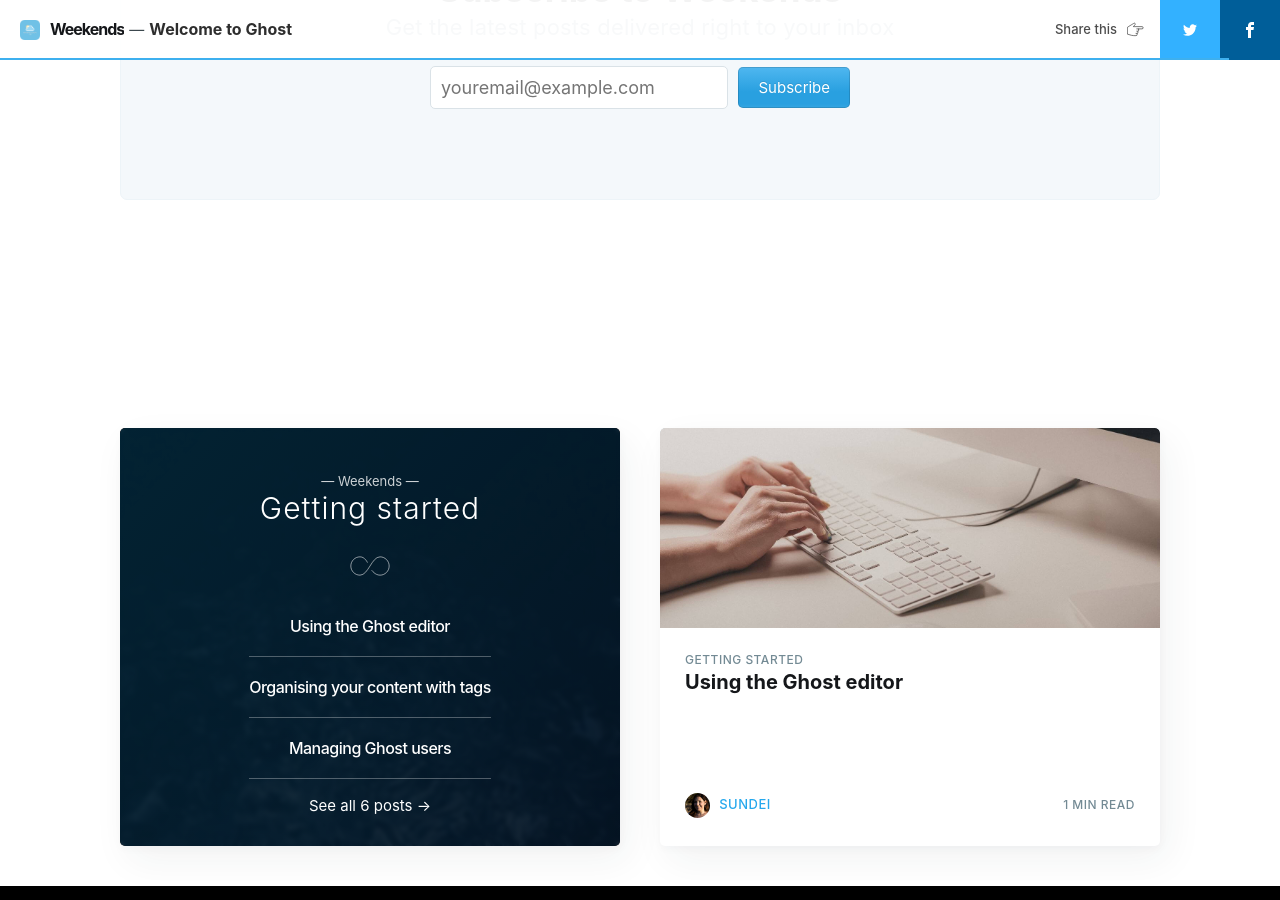
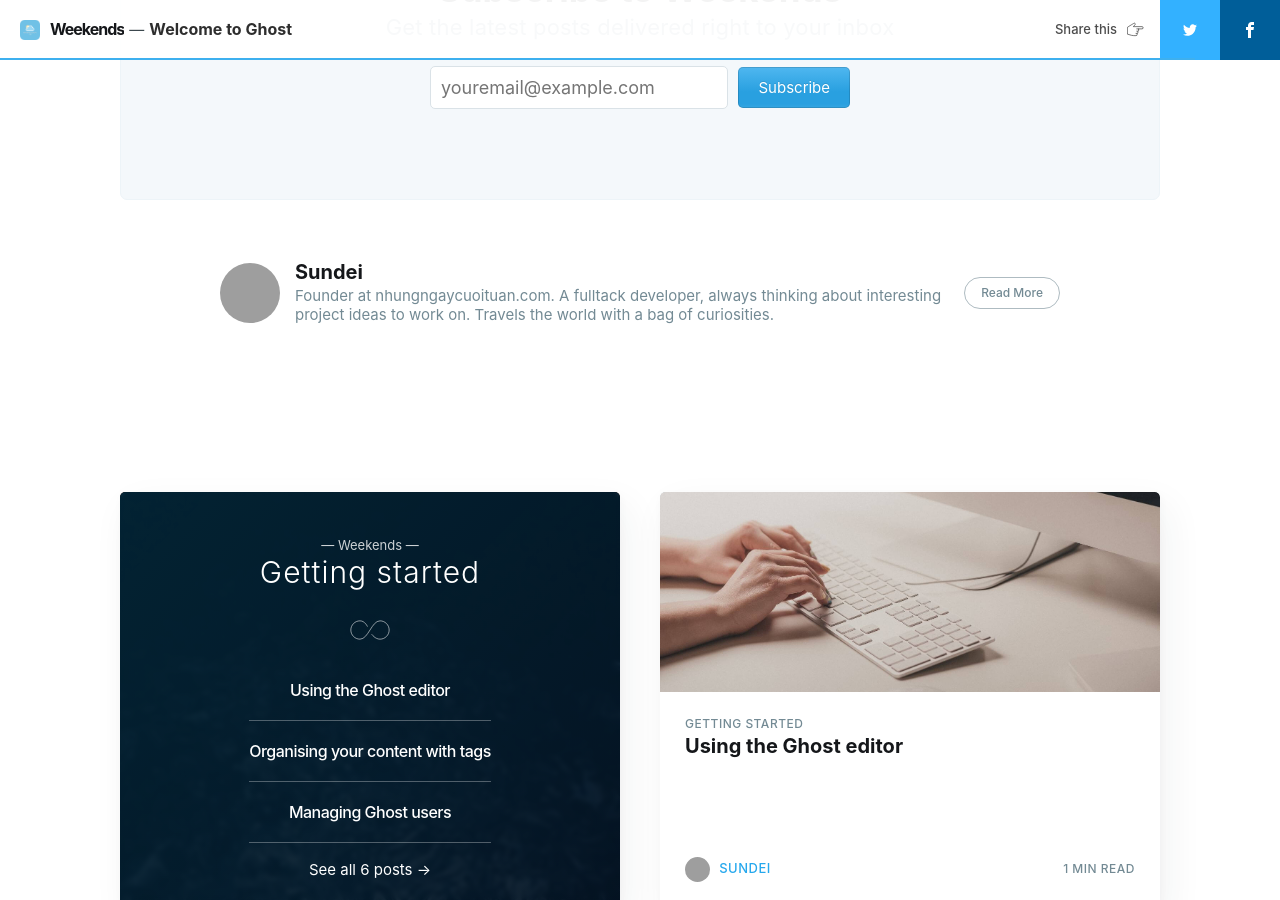
Before and after one commit to tuannguyenht/nhungngaycuoituan, a Jekyll site: the page built from _posts/2017-07-27-welcome.md, in a window 1280 px wide and 900 px high, scrolled down 2173 px. Built offline with Jekyll 4.4.1, drawn with Linux system fonts in a browser that asks for light colours; nearby versions of some CDN libraries; comment, search, counter and statistics services are not loaded; grey boxes are pictures that could not be loaded.

Commit message:
change sundei

```diff
--- a/_data/authors.yml
+++ b/_data/authors.yml
@@ -16,10 +16,10 @@
   url_full: http://sundei.nhungngaycuoituan.com/
   url: sundei.nhungngaycuoituan.com
   bio: Founder at nhungngaycuoituan.com. A fulltack developer, always thinking about interesting project ideas to work on. Travels the world with a bag of curiosities.
-  picture: assets/images/hannah.jpg
+  picture: https://tinyurl.com/abnj7a43
   facebook: tuannguyen612
   twitter: False
-  cover: assets/images/hannah-cover.jpg
+  cover: https://149351115.v2.pressablecdn.com/wp-content/uploads/2017/02/TheDeveloperCoverLetter-1024x395.jpg
 john:
   username: john
   name: John O'Nolan
--- a/_layouts/post.html
+++ b/_layouts/post.html
@@ -42,7 +42,7 @@
             </header>
 
             {% if page.cover %}
-            <figure class="post-full-image" style="background-image: url({{ site.baseurl }}{{ page.cover }})">
+            <figure class="post-full-image" style="background-image: url({{ page.cover }})">
             </figure>
             {% endif %}
 
@@ -68,7 +68,7 @@
                     {% if author[1].username == page.author %}
                         <section class="author-card">
                             {% if author[1].picture %}
-                                <img class="author-profile-image" src="{{ site.baseurl }}{{ author[1].picture }}" alt="{{ page.author }}" />
+                                <img class="author-profile-image" src="{{ author[1].picture }}" alt="{{ page.author }}" />
                             {% endif %}
                             <section class="author-card-content">
                                 <h4 class="author-card-name"><a href="{{ site.baseurl }}author/{{ page.author }}">{{ author[1].name }}</a></h4>
@@ -131,10 +131,10 @@
                 {% if related_posts > 1 %}
                     <article class="read-next-card"
                         {% if site.cover %}
-                            style="background-image: url({{ site.baseurl }}{{ site.cover }})"
+                            style="background-image: url({{ site.cover }})"
                         {% else %}
                             {% if page.cover %}
-                                style="background-image: url(url({{ site.baseurl }}{{ page.cover }})"{% endif %}
+                                style="background-image: url(url({{ page.cover }})"{% endif %}
                         {% endif %}
                     >
                         <header class="read-next-card-header">
--- a/_posts/2012-09-01-a-full-and-comprehensive-style-test.html
+++ b/_posts/2012-09-01-a-full-and-comprehensive-style-test.html
@@ -8,7 +8,7 @@
 tags:
 class: post-template
 subclass: 'post'
-author: sundei
+author: fridei
 ---
 
 <p>Below is just about everything you’ll need to style in the theme. Check the source code to see the many embedded elements within paragraphs.</p>
--- a/_posts/2017-07-27-welcome.md
+++ b/_posts/2017-07-27-welcome.md
@@ -8,7 +8,7 @@
 tags: [Getting started]
 class: post-template
 subclass: 'post'
-author: ghost
+author: sundei
 ---
 
 Hey! Welcome to Ghost, it's great to have you :)
```
